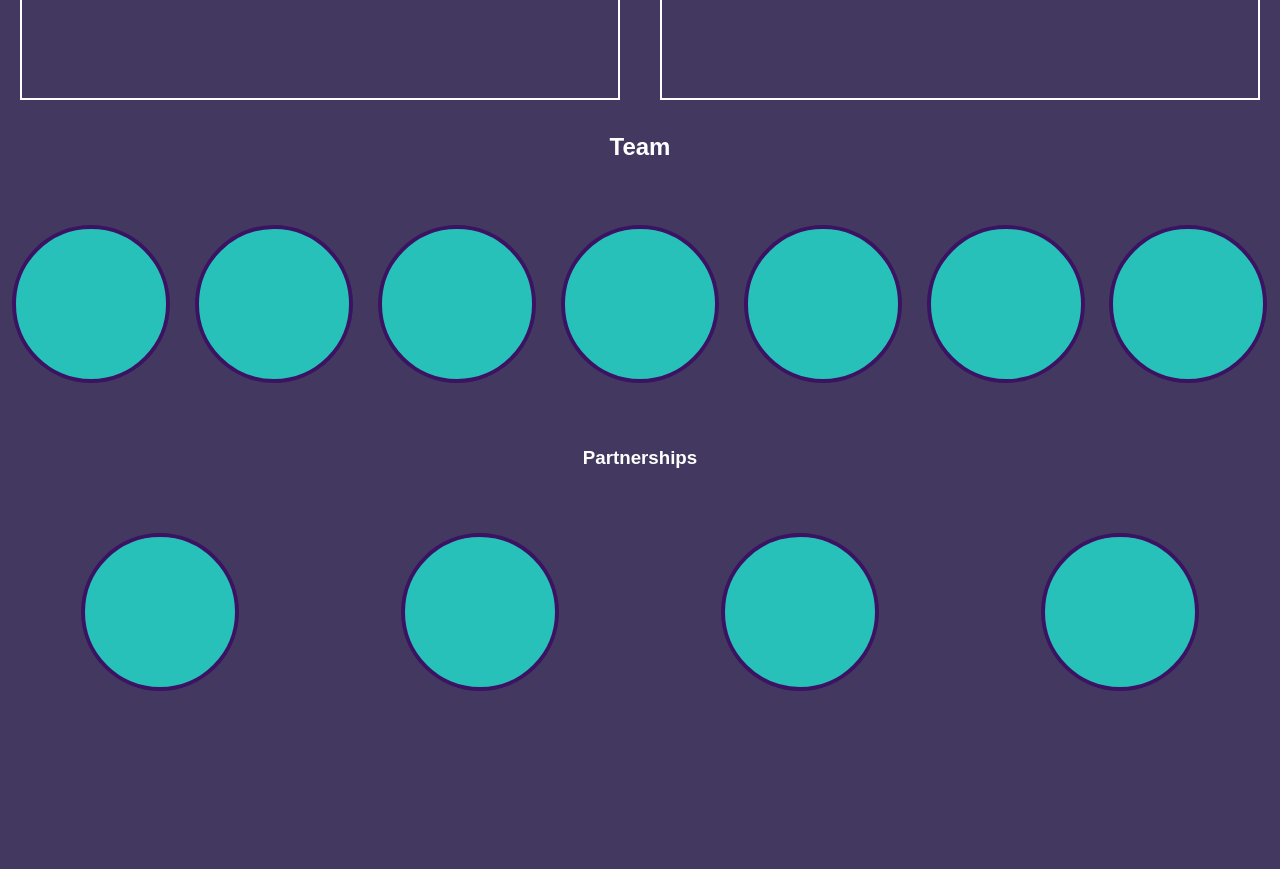
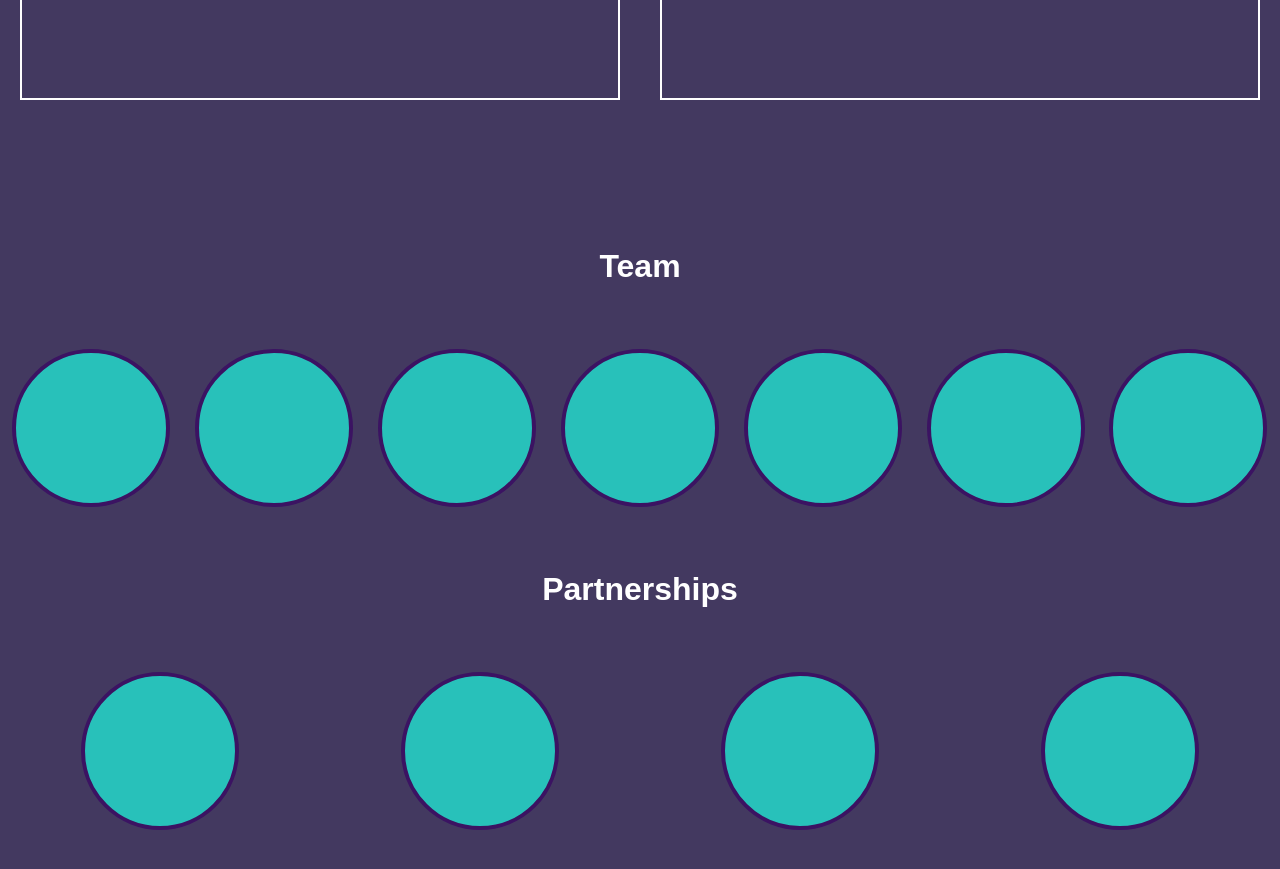
Before and after one commit to finalitylabs/finality-labs-site, a React (Create React App) app: page / in a window 1280 px wide. Shown: the part 2280-3149 px from the top of the page. Built offline with nearby package versions, Linux system fonts and the light colour scheme.

Commit message:
Small tweaks

```diff
--- a/package.json
+++ b/package.json
@@ -6,6 +6,7 @@
   "dependencies": {
     "gh-pages": "^1.1.0",
     "gsap": "^1.20.4",
+    "hoek": "^5.0.3",
     "jquery": "^3.3.1",
     "react": "^16.3.2",
     "react-burger-menu": "^2.4.2",
--- a/src/App.css
+++ b/src/App.css
@@ -172,13 +172,15 @@ Colors
 }
 
 .team-outer h2 {
-  margin-top: 1%;
+  margin-top: 10%;
   margin-bottom: 1%;
+  font-size: 2em;
 }
 
 .team-outer h3 {
   margin-top: 5%;
   margin-bottom: 1%;
+  font-size: 2em;
 }
 
 .team {
```
Also changed, not shown: 1 other file (tests, documents, lock files or other folders).
